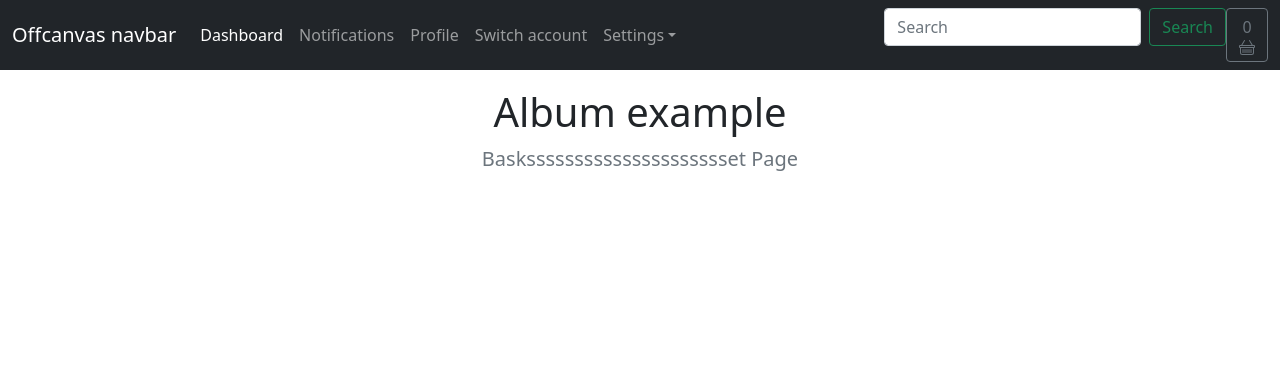
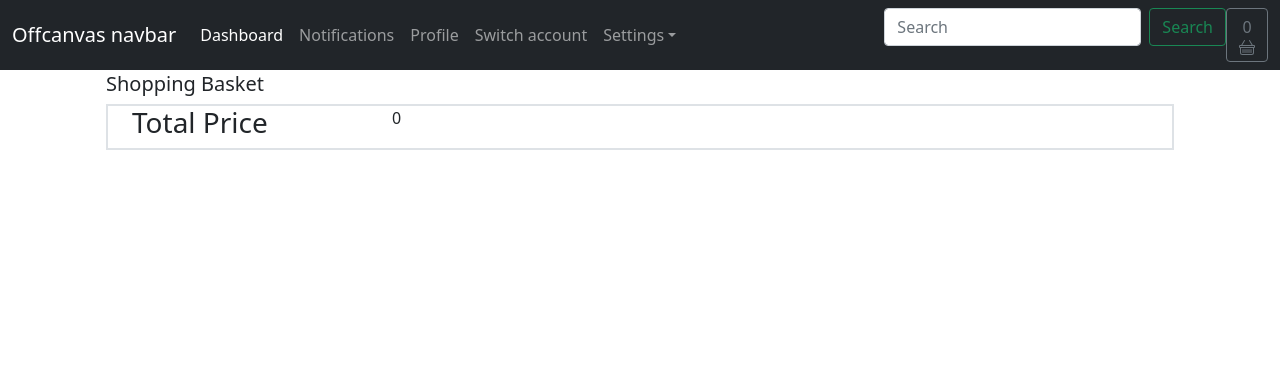
Before and after one commit to mostafa-sadeghi/django-ecommerce, a Django app: page /basket/ in a window 1280 px wide. Shown: the top 370 px of the page. Run offline with Django 4.2, Linux system fonts and the light colour scheme; data comes from the database, SQL or seed files in the repository; both versions use the stored data as it was after the commit; some libraries are stand-ins or nearby versions.

Commit message:
28 dey last

```diff
--- a/basket/basket.py
+++ b/basket/basket.py
@@ -1,3 +1,7 @@
+from store.models import Product
+from decimal import Decimal
+
+
 class Basket:
     def __init__(self, request):
         self.session = request.session
@@ -12,9 +16,35 @@ class Basket:
             self.basket[str(product_id)] = {'price': str(
                 product.price), 'qty': int(product_qty)}
 
+        self.save()
+
+    def delete(self, id):
+        print(id)
+        if id in self.basket:
+            del self.basket[id]
+        self.save()
+
+    def save(self):
         self.session.modified = True
-        print(product_id, product_qty, self.basket)
+
+    def __iter__(self):
+        product_ids = self.basket.keys()
+        products = Product.products.filter(id__in=product_ids)
+        basket = self.basket.copy()
+
+        for product in products:
+            basket[str(product.id)]['products'] = product
+
+        for item in basket.values():
+            item['price'] = Decimal(item['price'])
+            item['total_price'] = item['price']*item['qty']
+            yield item
 
     def __len__(self):
         items = [item['qty'] for item in self.basket.values()]
         return sum(items)
+
+    def get_total_price(self):
+        total = [Decimal(item['price']) * Decimal(item['qty'])
+                 for item in self.basket.values()]
+        return sum(total)
--- a/basket/urls.py
+++ b/basket/urls.py
@@ -5,4 +5,5 @@ app_name = "basket"
 urlpatterns = [
     path('', views.basket_summary, name="basket_summary"),
     path('add/', views.basket_add, name="basket_add"),
+    path('delete/', views.basket_delete, name="basket_delete"),
 ]
--- a/basket/views.py
+++ b/basket/views.py
@@ -17,3 +17,13 @@ def basket_add(request):
         basket.add(product, product_qty)
         basket_qty = basket.__len__()
     return JsonResponse({'qty': basket_qty})
+
+
+def basket_delete(request):
+    basket = Basket(request)
+    print(request.POST)
+    if request.POST.get('action') == 'post':
+        product_id = request.POST.get('productid')
+        print(product_id)
+        basket.delete(product_id)
+    return JsonResponse({})
--- a/store/admin.py
+++ b/store/admin.py
@@ -10,7 +10,7 @@ class CategoryAdmin(admin.ModelAdmin):
 
 @admin.register(Product)
 class ProductAdmin(admin.ModelAdmin):
-    list_display = ['title', 'author', 'slug',
+    list_display = ['id', 'title', 'author', 'slug',
                     'price', 'in_stock', 'created', 'updated']
     list_filter = ['in_stock', 'is_active']
     prepopulated_fields = {'slug': ('title',)}
--- a/templates/store/basket/summary.html
+++ b/templates/store/basket/summary.html
@@ -3,18 +3,83 @@
 {% block title %} Basket Summary {% endblock title %}
 {% block content %}
 
+<main class="pt-5">
+  <div class="container">
+    <h1 class="h5">Shopping Basket</h1>
+    {% for item in basket %}
+    {% with product=item.products %}
+    <div data-index={{product.id}} class="row mb-4 border product-item">
+      <div class="col-md-5 col-lg-3 order-md-first bg-light">
+        <img class="img-fluid mx-auto d-block" src="{{product.image.url}}" alt="" width="100%" height="100%">
+      </div>
+      <div class="col-md-7 col-lg-9 mx-auto">
+        <a href="{{product.get_absolute_url}}" class="text-decoration-none text-reset">{{product.title}}</a>
+        <div class="border">
+          <div class="col">
+            <div class="row">
+              <div class="col-6">{{product.author}}</div>
+              <div class="col-6">{{item.total_price}}</div>
+            </div>
+            <div class="row">
 
-<section class="py-5 text-center container">
-    <div class="row py-lg-3">
-      <div class="col-lg-6 col-md-8 mx-auto">
-        <h1 class="fw-light">Album example</h1>
-        <p class="lead text-muted">
-            Baskssssssssssssssssssssset Page
-
-        </p>
+            </div>
+          </div>
+          <div class="col">
+            <div class="row"><div class="col">
+              <label for="select">Qty</label>
+              <select name="" id="select">
+                <option value="" selected>{{item.qty}}</option>
+                <option value="">1</option>
+                <option value="">2</option>
+                <option value="">3</option>
+                <option value="">4</option>
+              </select>
+              <button class="btn btn-outline-seondary btn-sm" value="{{product.id}}" type="button" id="add-button">Update</button>
+              <button class="btn btn-outline-seondary btn-sm delete-button" value="{{product.id}}" data-index={{product.id}} type="button" id="delete-button">Delete</button>
+            </div>
+          </div>
+        </div>
       </div>
     </div>
-  </section>
+  </div>
+  {% endwith %}
+  {% endfor %}
+  <div class="border mb-4">
+
+    <div class="container border">
+      <div class="row">
+        <div class="col-md-3">
+          <h3>Total Price</h3>
+        </div>
+        <div class="col-md-9">
+          {{basket.get_total_price}}
+
+        </div>
+      </div>
+    </div>
+  </div>
+  </div>
+</main>
+
+<script>
+  $(document).on('click', '.delete-button', function(e){
+    e.preventDefault();
+    var del_id = $(this).data('index');
+    $.ajax({
+      type:'POST',
+      url:'{% url 'basket:basket_delete' %}',
+      data:{
+        productid:$(this).data('index'),
+        csrfmiddlewaretoken:'{{ csrf_token }}',
+        action:'post',
+      },
+      success:function(json){
+        $('.product-item[data-index="'+ del_id + '"]').remove()
+      }
+    })
+  })
+</script>
+
 
 
 
```
Also changed, not shown: db.sqlite3.
